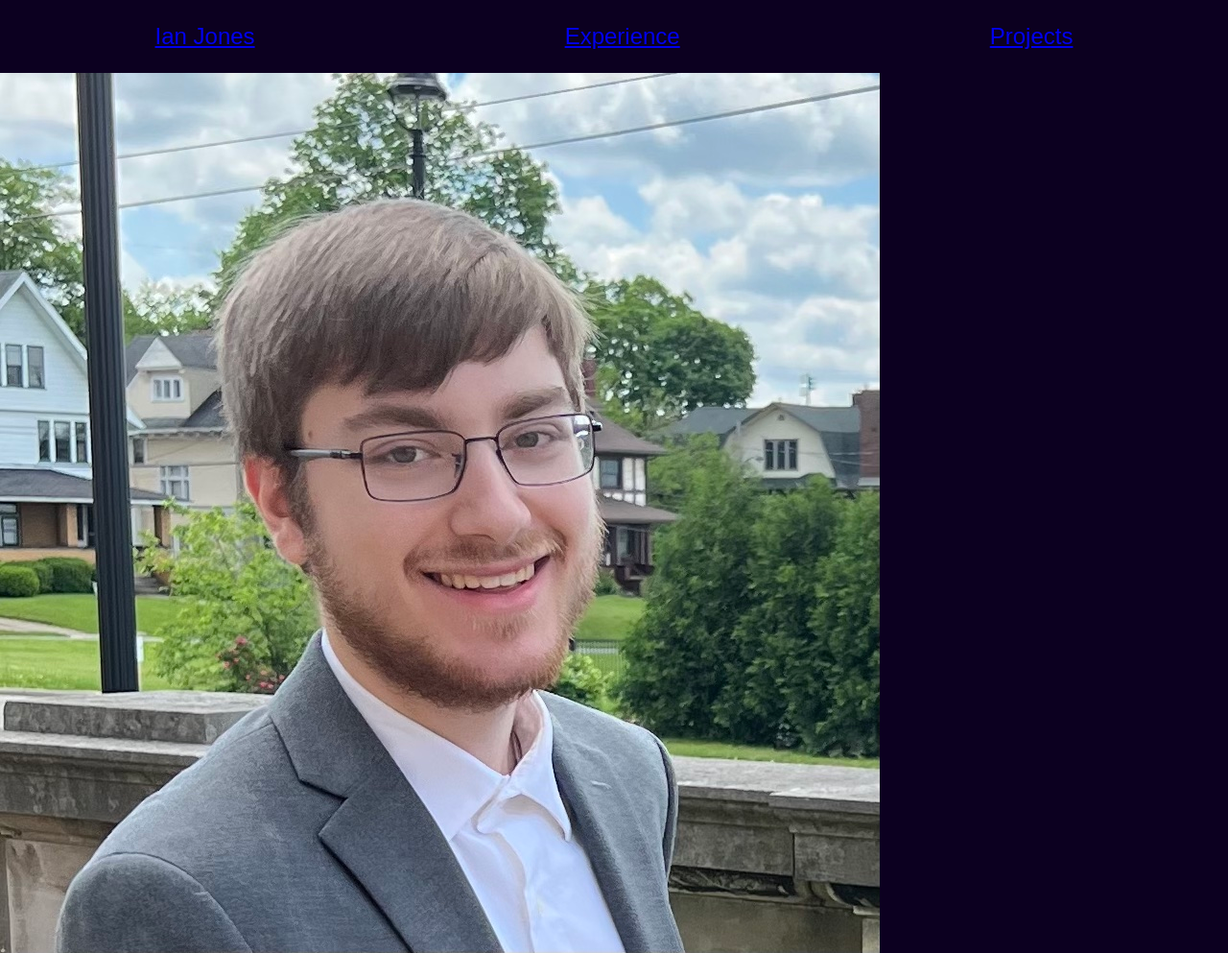
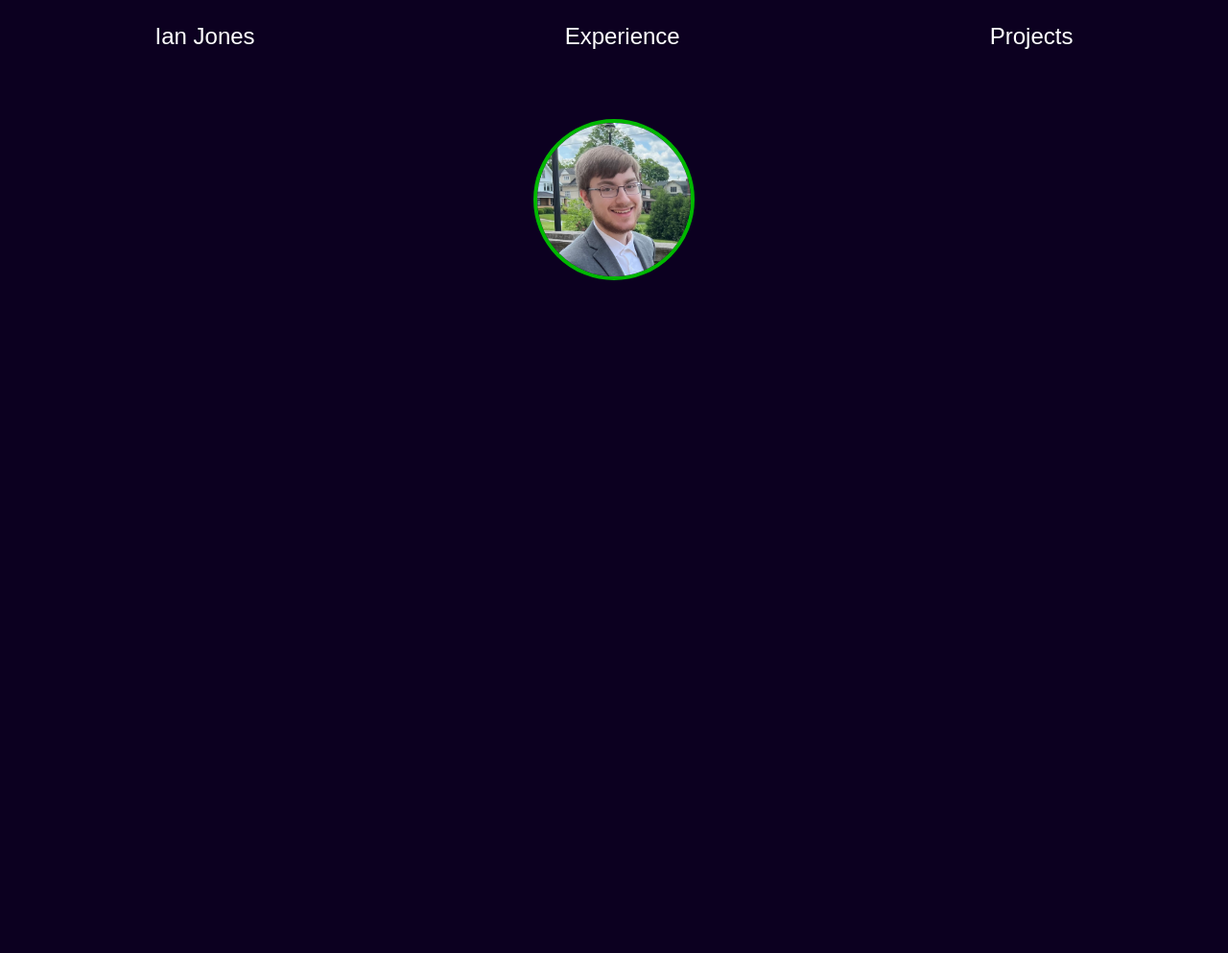
Before and after one commit to ianjones834/personal-website, a plain HTML site: page src/index.html in a window 1280 px wide. Shown: the whole page at 96% size. After the commit the page ends 800 px from the top, so only its background shows below. Drawn offline with Linux system fonts and the light colour scheme; a web font is replaced by a local one.

Commit message:
finished some work

```diff
--- a/src/resources/global.css
+++ b/src/resources/global.css
@@ -34,4 +34,32 @@ header a {
   font-size: 1.5em;
 
   margin: 0em auto;
+
+  color: white;
+  text-decoration: none;
 }
+
+header a:active {
+  text-decoration: underline;
+}
+
+header a:hover {
+  color: rgb(0, 183, 0);
+}
+
+
+
+main {
+  display: flex;
+  margin: 0 auto;
+}
+
+img {
+  height: 10em;
+  width: 10em;
+
+  border: .25em solid rgb(0, 183, 0);
+  border-radius: 50em;
+
+  margin: 3em auto;
+}
```
Also changed, not shown: src/index.html (+0 -2 lines).
